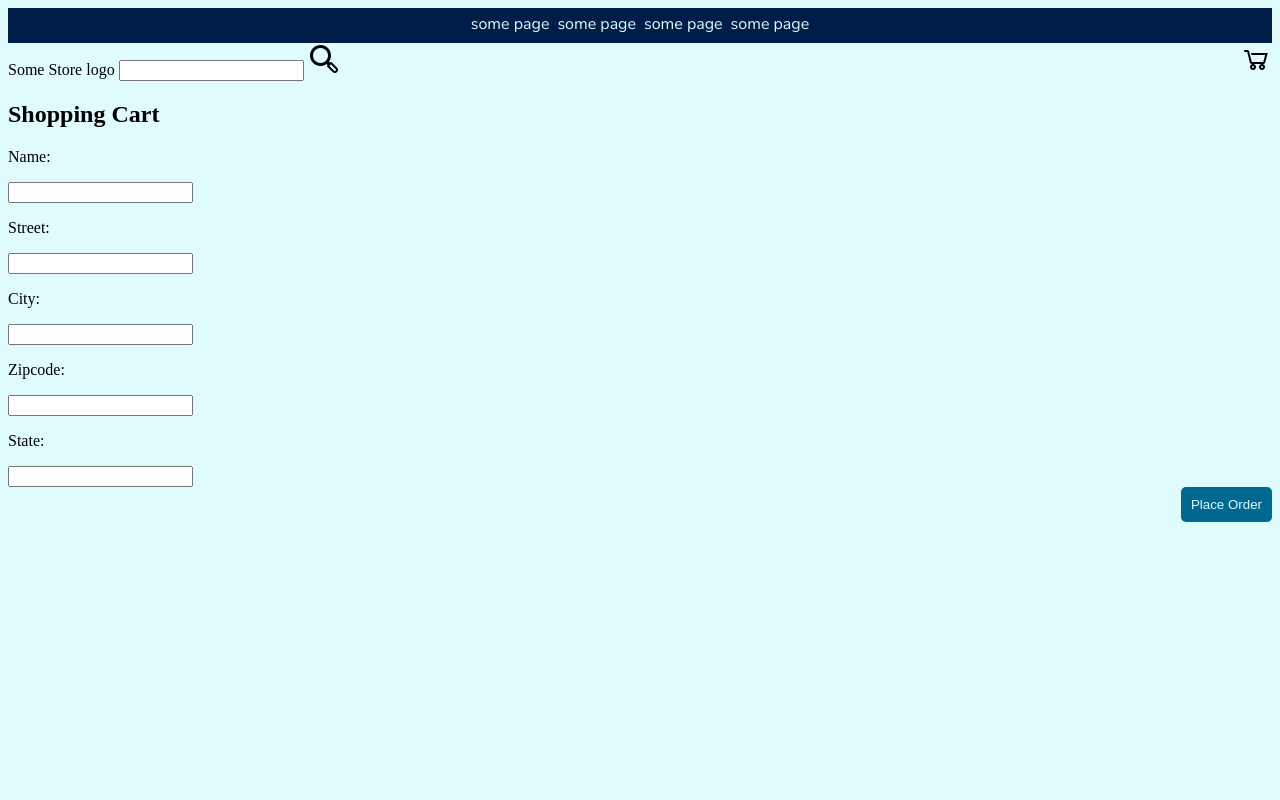
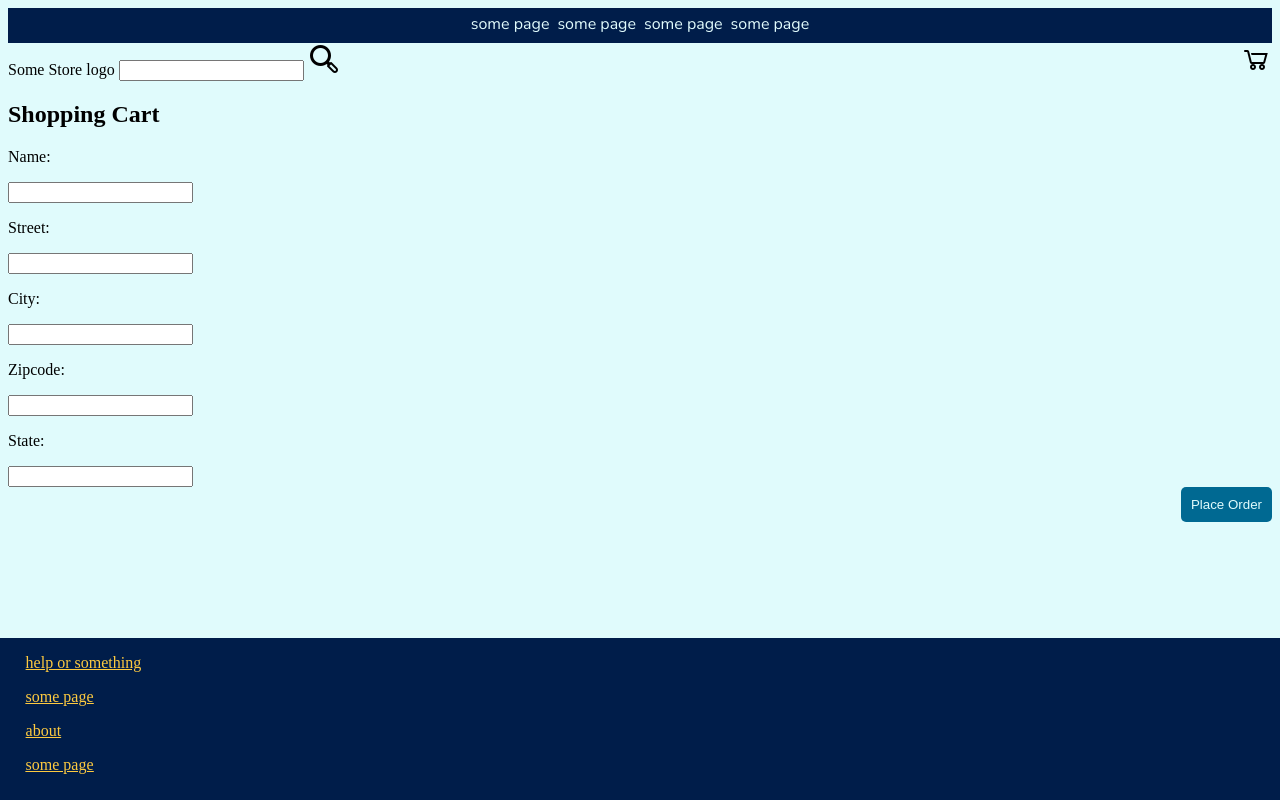
Before and after one commit to jenret/XPStore, a plain HTML site: page views/checkout.html in a window 1280 px wide. Drawn offline with Linux system fonts and the light colour scheme.

Commit message:
checkout has footer

```diff
--- a/views/checkout.html
+++ b/views/checkout.html
@@ -44,4 +44,10 @@
         </section>
     </div>
     </body>
+    <footer>
+        <p>help or something</p>
+        <a href="https://www.pictureofhotdog.com/about">some page</a>
+        <p>about</p>
+        <a href="https://www.pictureofhotdog.com/about">some page</a>
+    </footer>
 </html>
```
